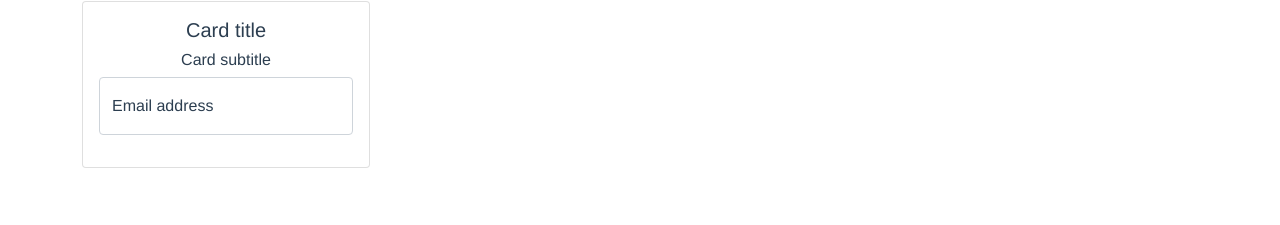
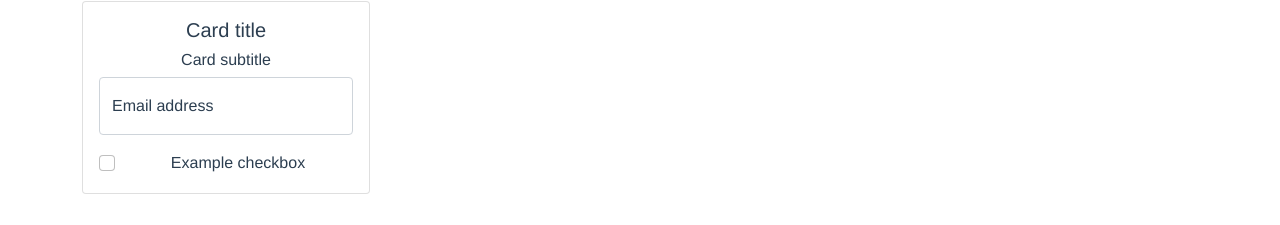
Before and after one commit to forbelieveme/laika-test-view, a Vue app: page / in a window 1280 px wide. Shown: the part 333-558 px from the top of the page. Built offline with nearby package versions, Linux system fonts and the light colour scheme.

Commit message:
Inserta checkbox para politicas de privacidad

```diff
--- a/src/components/Footer.vue
+++ b/src/components/Footer.vue
@@ -68,6 +68,7 @@
       <div class="card-body">
         <h5 class="card-title">Card title</h5>
         <h6 class="card-title">Card subtitle</h6>
+        <form>
           <div class="form-floating mb-3">
             <input
               type="email"
@@ -77,6 +78,13 @@
             />
             <label for="floatingInput">Email address</label>
           </div>
+          <div class="form-check">
+            <input class="form-check-input" type="checkbox" id="gridCheck1" />
+            <label class="form-check-label" for="gridCheck1">
+              Example checkbox
+            </label>
+          </div>
+        </form>
       </div>
     </div>
   </div>
```
Lines whose indentation alone changed are shown as unchanged.
